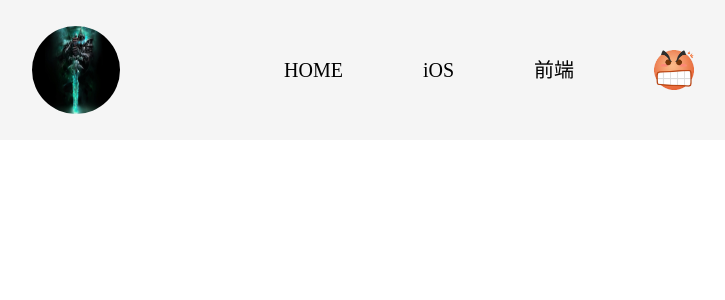
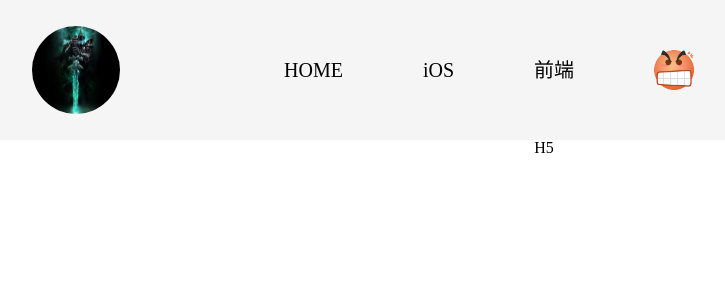
Before and after one commit to iamLichKing/jekyll_demo, a Jekyll site: the page H5List.html, which Jekyll copies as it is, in a window 1280 px wide. Shown: the top 300 px of the page, without its empty margins (96-821 px from the left). Built offline with Jekyll 4.4.1, drawn with Linux system fonts in a browser that asks for light colours.

Commit message:
添加标题

```diff
--- a/H5List.html
+++ b/H5List.html
@@ -26,5 +26,6 @@
 				</ul>
 			</div>
 		</div>
+		<h1 style="font-size: 30; text-align: center;">H5</h1>
 	</body>
 </html>
--- a/iOSList.html
+++ b/iOSList.html
@@ -26,5 +26,6 @@
 				</ul>
 			</div>
 		</div>
+		<h1 style="font-size: 30; text-align: center;">iOS</h1>
 	</body>
 </html>
```
